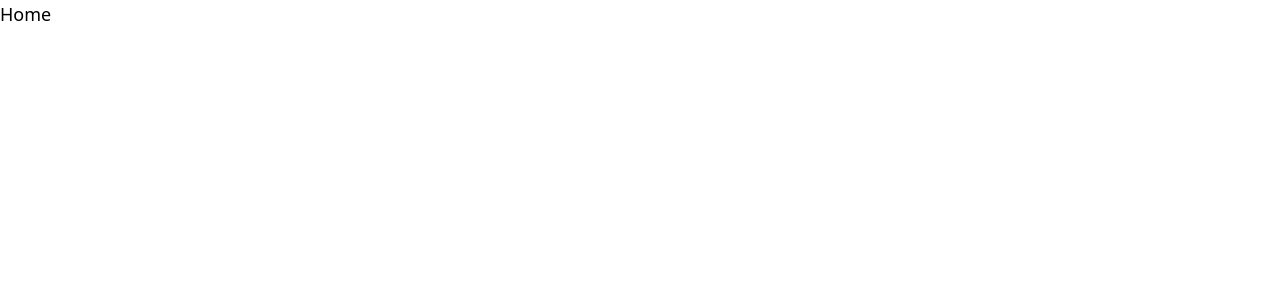
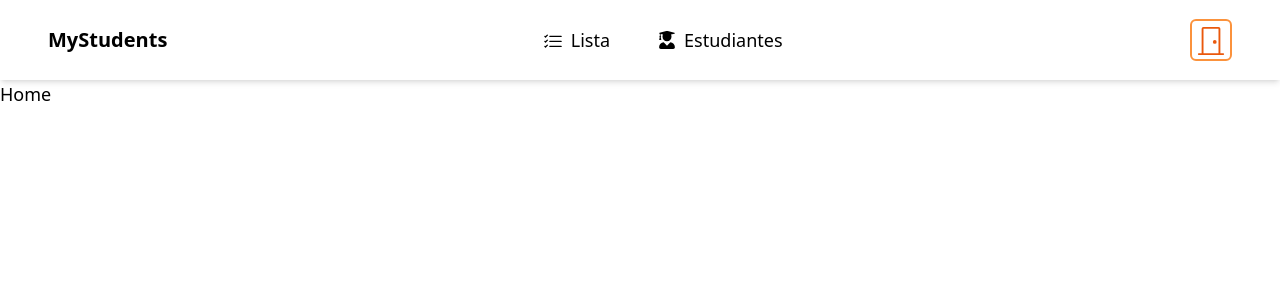
Before and after one commit to carlosbuenoRD/mystudents, a Next.js app: page / in a window 1280 px wide. Shown: the top 300 px of the page. Built offline with nearby package versions, Linux system fonts and the light colour scheme.

Commit message:
Layout Navbar

```diff
--- /dev/null
+++ b/components/Layout/Layout.js
@@ -0,0 +1,13 @@
+//Components
+import Navbar from './Navbar'
+
+function Layout({ children }) {
+  return (
+    <div>
+      <Navbar />
+      <div className='container m-auto'>{children}</div>
+    </div>
+  )
+}
+
+export default Layout
--- /dev/null
+++ b/components/Layout/Navbar.js
@@ -0,0 +1,56 @@
+import { useState } from 'react'
+import Link from 'next/link'
+
+//Icons
+import { BsDoorClosed } from 'react-icons/bs'
+import { FaUserGraduate } from 'react-icons/fa'
+import { BsListCheck } from 'react-icons/bs'
+import { GiHamburgerMenu } from 'react-icons/gi'
+
+function Navbar() {
+  const [mobileMenu, setMobileMenu] = useState(false)
+
+  return (
+    <header className='h-20 shadow-md'>
+      <nav className='px-2 sm:px-0 container m-auto flex items-center justify-between h-full xl:px-12'>
+        <h1 className='font-bold text-xl z-50'>MyStudents</h1>
+
+        <ul
+          className={`fixed md:relative transition-all flex flex-col md:flex-row text-2xl pt-20 ${
+            mobileMenu ? 'w-full' : 'w-0'
+          } top-0 bottom-0 right-0 bg-green-50 md:bg-white md:pt-0 md:text-lg md:w-fit md:flex-row`}
+        >
+          <li className='mx-8 md:mx-0'>
+            <Link href={'/list'} passHref>
+              <a className='cursor-pointer flex items-center hover:bg-orange-300 transition-all p-2 rounded-lg'>
+                <BsListCheck className='mr-2 -mb-1' size={20} />
+                Lista
+              </a>
+            </Link>
+          </li>
+          <li className='mx-8'>
+            <Link href={'/students'} passHref>
+              <a className='cursor-pointer flex items-center hover:bg-orange-300 transition-all p-2 rounded-lg'>
+                <FaUserGraduate className='mr-2' />
+                Estudiantes
+              </a>
+            </Link>
+          </li>
+        </ul>
+
+        <button className='hidden md:block    p-1 border-2 rounded-md text-orange-600 border-orange-400'>
+          <BsDoorClosed size={30} />
+        </button>
+
+        <button
+          onClick={() => setMobileMenu(!mobileMenu)}
+          className='block z-50 md:hidden p-1 border-2 rounded-md text-orange-600 border-orange-400'
+        >
+          <GiHamburgerMenu size={30} />
+        </button>
+      </nav>
+    </header>
+  )
+}
+
+export default Navbar
--- a/components/Navbar.js
+++ /dev/null
@@ -1,7 +0,0 @@
-import React from 'react'
-
-function Navbar() {
-  return <div>Navbar</div>
-}
-
-export default Navbar
--- a/package.json
+++ b/package.json
@@ -11,7 +11,8 @@
   "dependencies": {
     "next": "12.2.5",
     "react": "18.2.0",
-    "react-dom": "18.2.0"
+    "react-dom": "18.2.0",
+    "react-icons": "^4.4.0"
   },
   "devDependencies": {
     "autoprefixer": "^10.4.8",
--- a/pages/index.js
+++ b/pages/index.js
@@ -1,3 +1,10 @@
+//Components
+import Layout from '@components/Layout/Layout'
+
 export default function Home() {
-  return <p className='text-lg text-green'>Home</p>
+  return (
+    <Layout>
+      <h1 className='text-lg'>Home</h1>
+    </Layout>
+  )
 }
--- a/tailwind.config.js
+++ b/tailwind.config.js
@@ -5,6 +5,9 @@ module.exports = {
     './components/**/*.{js,ts,jsx,tsx}',
   ],
   theme: {
+    container: {
+      center: true,
+    },
     extend: {},
   },
   plugins: [],
```
Also changed, not shown: 2 other files (tests, documents, lock files or other folders).
